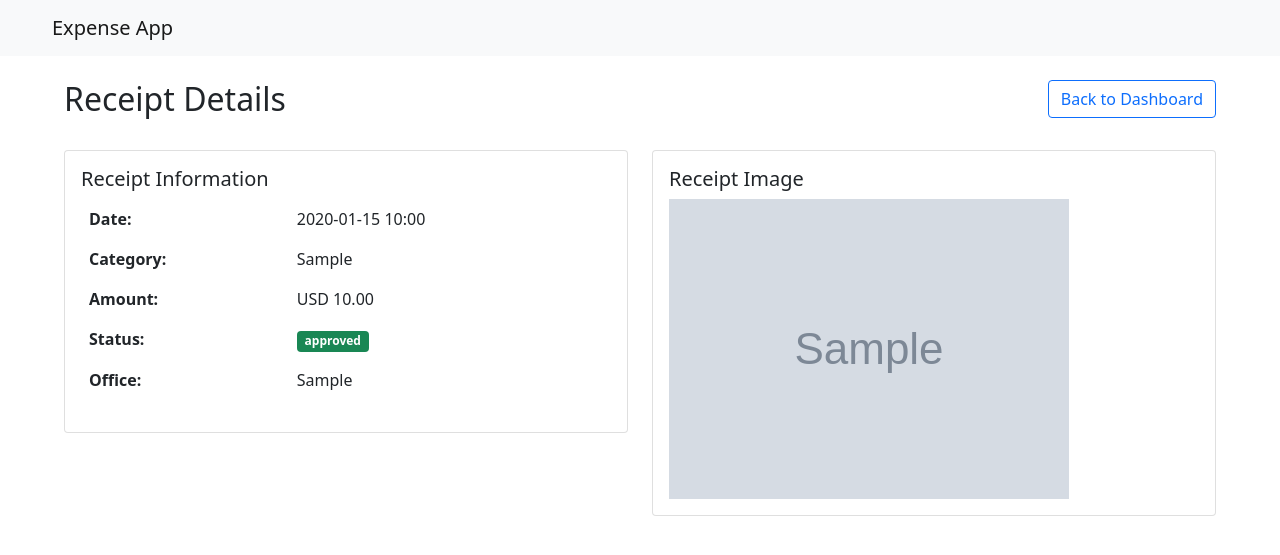
After one commit to ThomasKLA10/expense-app, a Flask app: page /receipt/1 in a window 1280 px wide. The commit adds this page. Shown: the top 555 px of the page. Run offline with Flask 3, Linux system fonts and the light colour scheme; tables that the repository leaves empty hold one stand-in row (values such as "Sample post"); grey boxes marked "Sample" are stand-in pictures; some libraries are stand-ins or nearby versions.

Commit message:
Fix image display by moving uploads directory to static folder

```diff
--- a/app/__init__.py
+++ b/app/__init__.py
@@ -16,7 +16,7 @@ def create_app():
     app.config['SQLALCHEMY_TRACK_MODIFICATIONS'] = False
 
     # File upload configuration
-    app.config['UPLOAD_FOLDER'] = os.path.join(app.root_path, 'uploads')
+    app.config['UPLOAD_FOLDER'] = os.path.join(app.root_path, 'static', 'uploads')
     app.config['MAX_CONTENT_LENGTH'] = 16 * 1024 * 1024  # 16MB max file size
 
     # Secret key for flash messages
--- a/app/routes.py
+++ b/app/routes.py
@@ -70,3 +70,8 @@ def upload():
             return redirect(request.url)
 
     return render_template('upload.html')
+
+@main.route('/receipt/<int:receipt_id>')
+def view_receipt(receipt_id):
+    receipt = Receipt.query.get_or_404(receipt_id)
+    return render_template('receipt.html', receipt=receipt)
--- a/app/templates/office.html
+++ b/app/templates/office.html
@@ -47,7 +47,7 @@
                                 </span>
                             </td>
                             <td>
-                                <a href="#" class="btn btn-sm btn-outline-primary">View</a>
+                                <a href="{{ url_for('main.view_receipt', receipt_id=receipt.id) }}" class="btn btn-sm btn-outline-primary">View</a>
                             </td>
                         </tr>
                         {% else %}
--- /dev/null
+++ b/app/templates/receipt.html
@@ -0,0 +1,70 @@
+{% extends "base.html" %}
+
+{% block content %}
+<div class="container">
+    <div class="row mb-4">
+        <div class="col">
+            <h2>Receipt Details</h2>
+        </div>
+        <div class="col text-end">
+            <a href="{{ url_for('main.office', location=receipt.office) }}" class="btn btn-outline-primary">Back to Dashboard</a>
+        </div>
+    </div>
+
+    <div class="row">
+        <div class="col-md-6">
+            <div class="card">
+                <div class="card-body">
+                    <h5 class="card-title">Receipt Information</h5>
+                    <table class="table table-borderless">
+                        <tr>
+                            <th>Date:</th>
+                            <td>{{ receipt.date_submitted.strftime('%Y-%m-%d %H:%M') }}</td>
+                        </tr>
+                        <tr>
+                            <th>Category:</th>
+                            <td>{{ receipt.category }}</td>
+                        </tr>
+                        <tr>
+                            <th>Amount:</th>
+                            <td>{{ receipt.currency }} {{ "%.2f"|format(receipt.amount) }}</td>
+                        </tr>
+                        <tr>
+                            <th>Status:</th>
+                            <td>
+                                <span class="badge bg-{{ 'warning' if receipt.status == 'pending' else 'success' if receipt.status == 'approved' else 'danger' }}">
+                                    {{ receipt.status }}
+                                </span>
+                            </td>
+                        </tr>
+                        <tr>
+                            <th>Office:</th>
+                            <td>{{ receipt.office.title() }}</td>
+                        </tr>
+                    </table>
+                </div>
+            </div>
+        </div>
+        <div class="col-md-6">
+            <div class="card">
+                <div class="card-body">
+                    <h5 class="card-title">Receipt Image</h5>
+                    {% if receipt.file_path.lower().endswith(('.png', '.jpg', '.jpeg')) %}
+                        <img src="{{ url_for('static', filename='uploads/' + receipt.file_path) }}"
+                             class="img-fluid"
+                             alt="Receipt">
+                    {% else %}
+                        <div class="text-center">
+                            <a href="{{ url_for('static', filename='uploads/' + receipt.file_path) }}"
+                               class="btn btn-primary"
+                               target="_blank">
+                                View PDF
+                            </a>
+                        </div>
+                    {% endif %}
+                </div>
+            </div>
+        </div>
+    </div>
+</div>
+{% endblock %}
```
Also changed, not shown: 2 other files.
